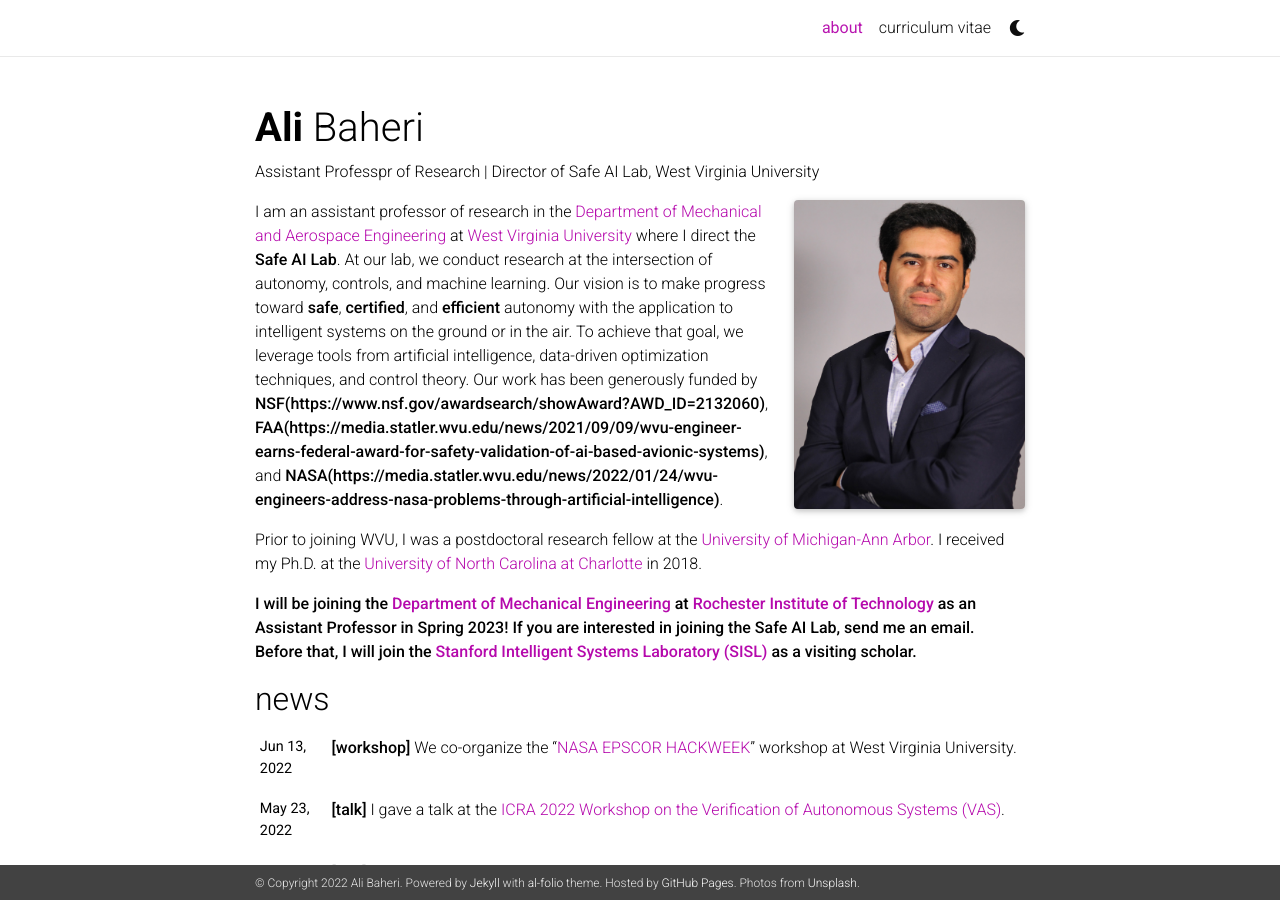
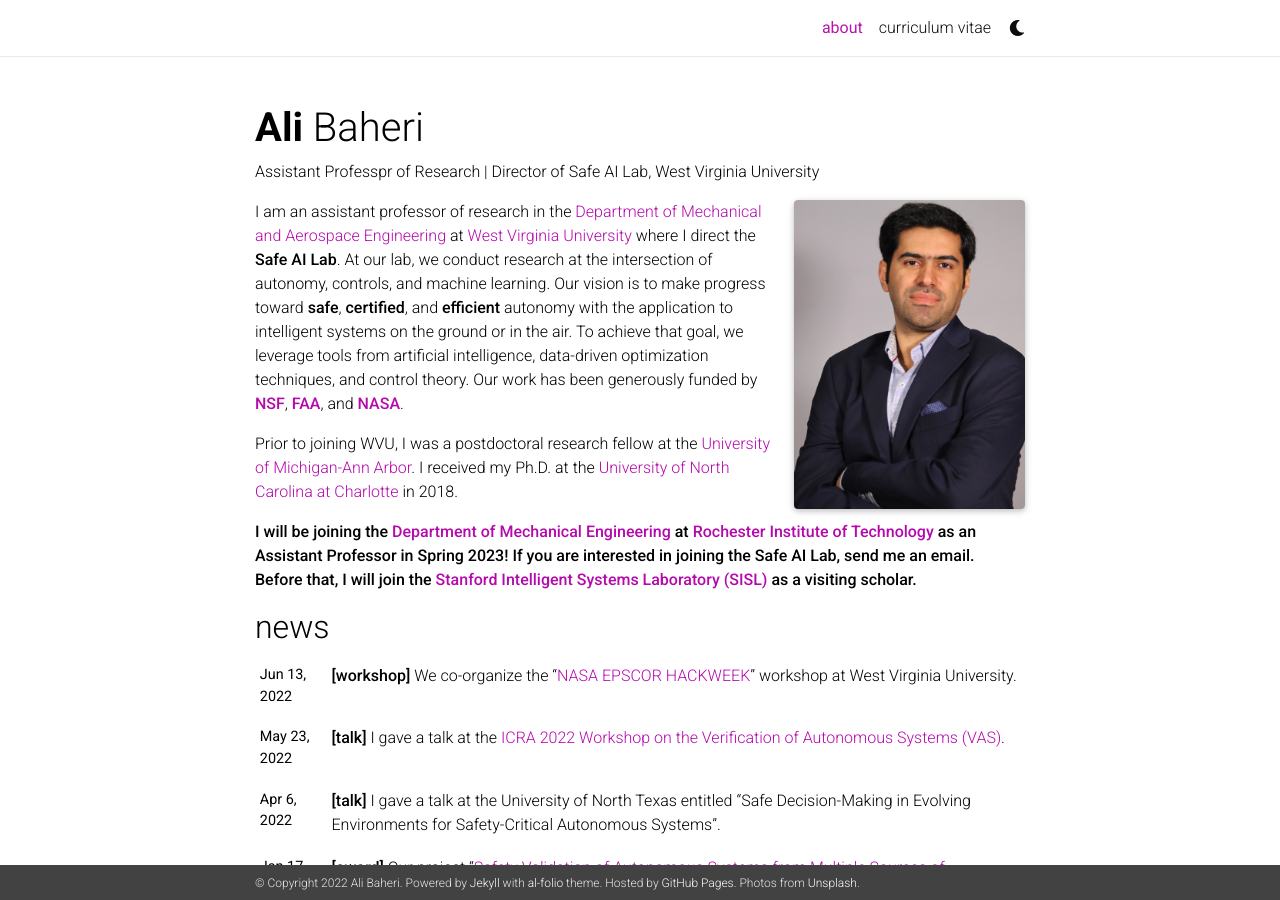
Before and after one commit to AliBaheri/alibaheri, a Jekyll site: the page built from _pages/about.md, in a window 1280 px wide and 900 px high. Built offline with Jekyll 4.4.1, drawn with Linux system fonts in a browser that asks for light colours; nearby versions of some CDN libraries; comment, search, counter and statistics services are not loaded; a style sheet for code colours, icons or effects is not loaded.

Commit message:
Update about.md

```diff
--- a/_pages/about.md
+++ b/_pages/about.md
@@ -20,7 +20,7 @@ social: true  # includes social icons at the bottom of the page
 ---
 
 I am an assistant professor of research in the [Department of Mechanical and Aerospace Engineering](https://mae.statler.wvu.edu/) at [West Virginia University](https://www.wvu.edu/) where I direct the **Safe AI Lab**. At our lab, we conduct research at the intersection of autonomy, controls, and machine learning.
-Our vision is to make progress toward **safe**, **certified**, and **efficient** autonomy with the application to intelligent systems on the ground or in the air. To achieve that goal, we leverage tools from artificial intelligence, data-driven optimization techniques, and control theory. Our work has been generously funded by **NSF(https://www.nsf.gov/awardsearch/showAward?AWD_ID=2132060)**, **FAA(https://media.statler.wvu.edu/news/2021/09/09/wvu-engineer-earns-federal-award-for-safety-validation-of-ai-based-avionic-systems)**, and **NASA(https://media.statler.wvu.edu/news/2022/01/24/wvu-engineers-address-nasa-problems-through-artificial-intelligence)**.
+Our vision is to make progress toward **safe**, **certified**, and **efficient** autonomy with the application to intelligent systems on the ground or in the air. To achieve that goal, we leverage tools from artificial intelligence, data-driven optimization techniques, and control theory. Our work has been generously funded by **[NSF](https://www.nsf.gov/awardsearch/showAward?AWD_ID=2132060)**, **[FAA](https://media.statler.wvu.edu/news/2021/09/09/wvu-engineer-earns-federal-award-for-safety-validation-of-ai-based-avionic-systems)**, and **[NASA](https://media.statler.wvu.edu/news/2022/01/24/wvu-engineers-address-nasa-problems-through-artificial-intelligence)**.
 
 Prior to joining WVU, I was a postdoctoral research fellow at the [University of Michigan-Ann Arbor](https://umich.edu/). I received my Ph.D. at the [University of North Carolina at Charlotte](https://www.charlotte.edu/) in 2018.
 
```
